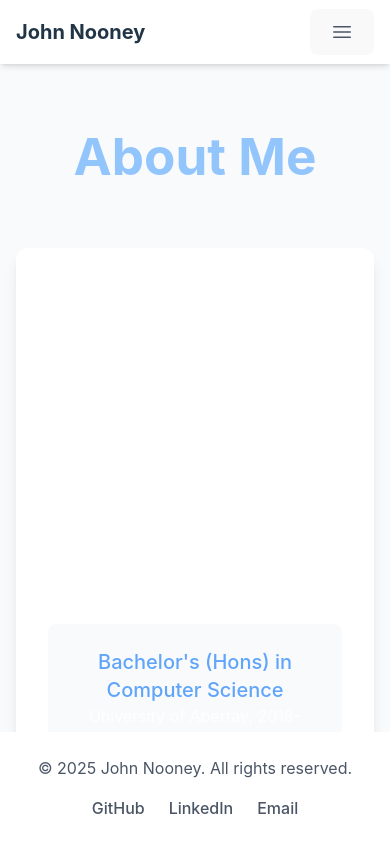
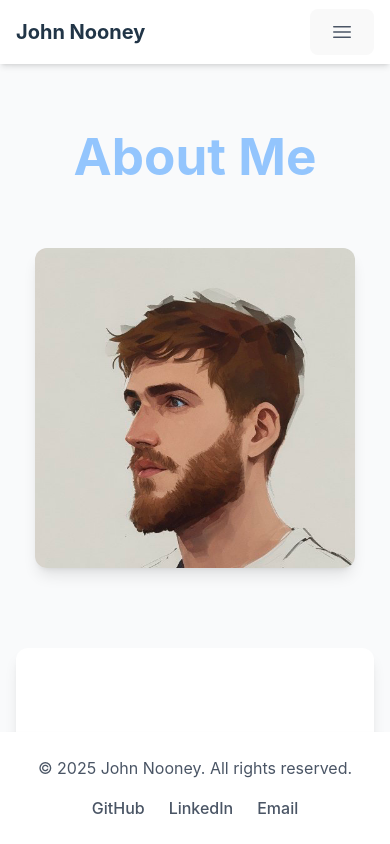
Before and after one commit to JohnNooney/nooney.dev, a React (Vite) app: page /about in a window 390 px wide. Built offline with nearby package versions, Linux system fonts and the light colour scheme.

Commit message:
Fix image display on mobile

```diff
--- a/src/pages/About.jsx
+++ b/src/pages/About.jsx
@@ -22,7 +22,7 @@
             </h1>
           </div>
 
-          <div className="flex flex-col-reverse md:flex-row gap-12 items-center">
+          <div className="flex flex-col md:flex-row gap-12 items-center">
             {/* Profile Image - Now visible on mobile and desktop */}
             <div className="w-full md:w-1/3 flex justify-center mb-8 md:mb-0">
               <div className="bg-gray-100 dark:bg-gray-700 rounded-xl overflow-hidden shadow-lg max-w-xs w-full">
```
